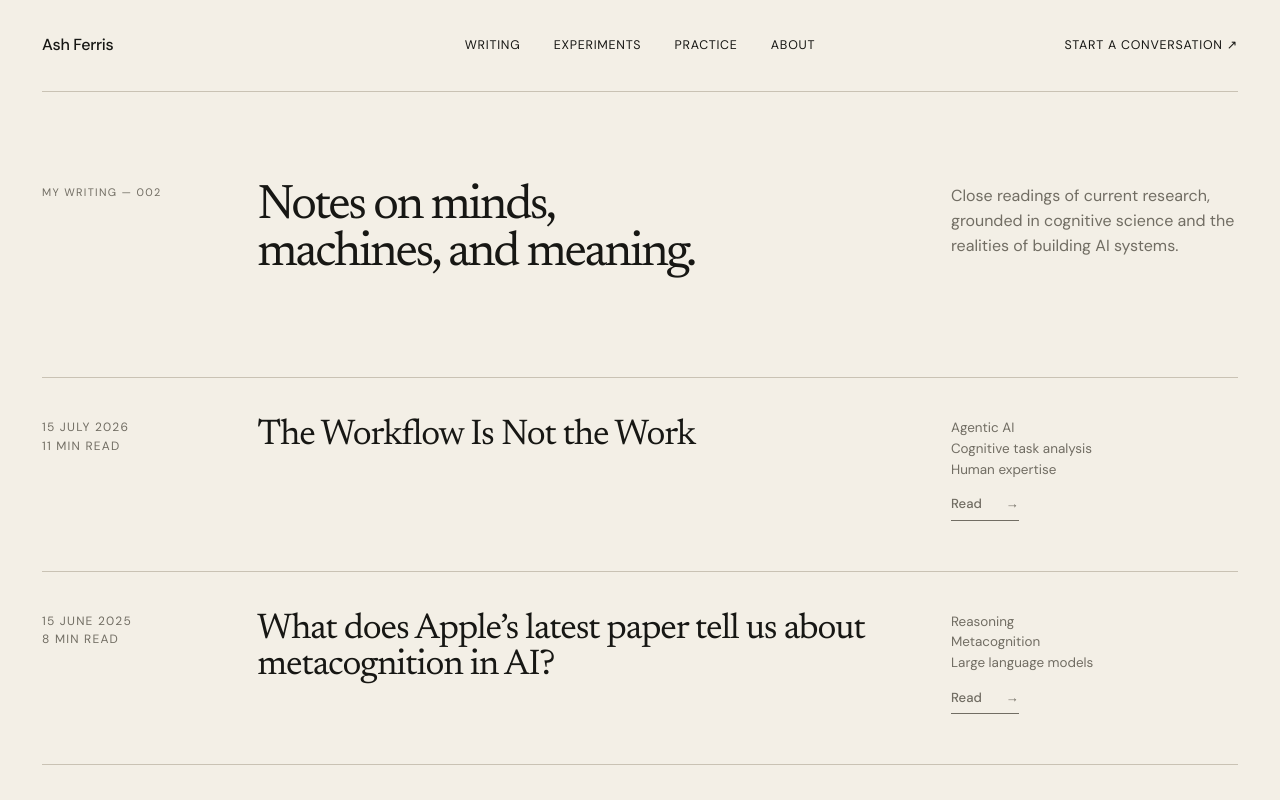
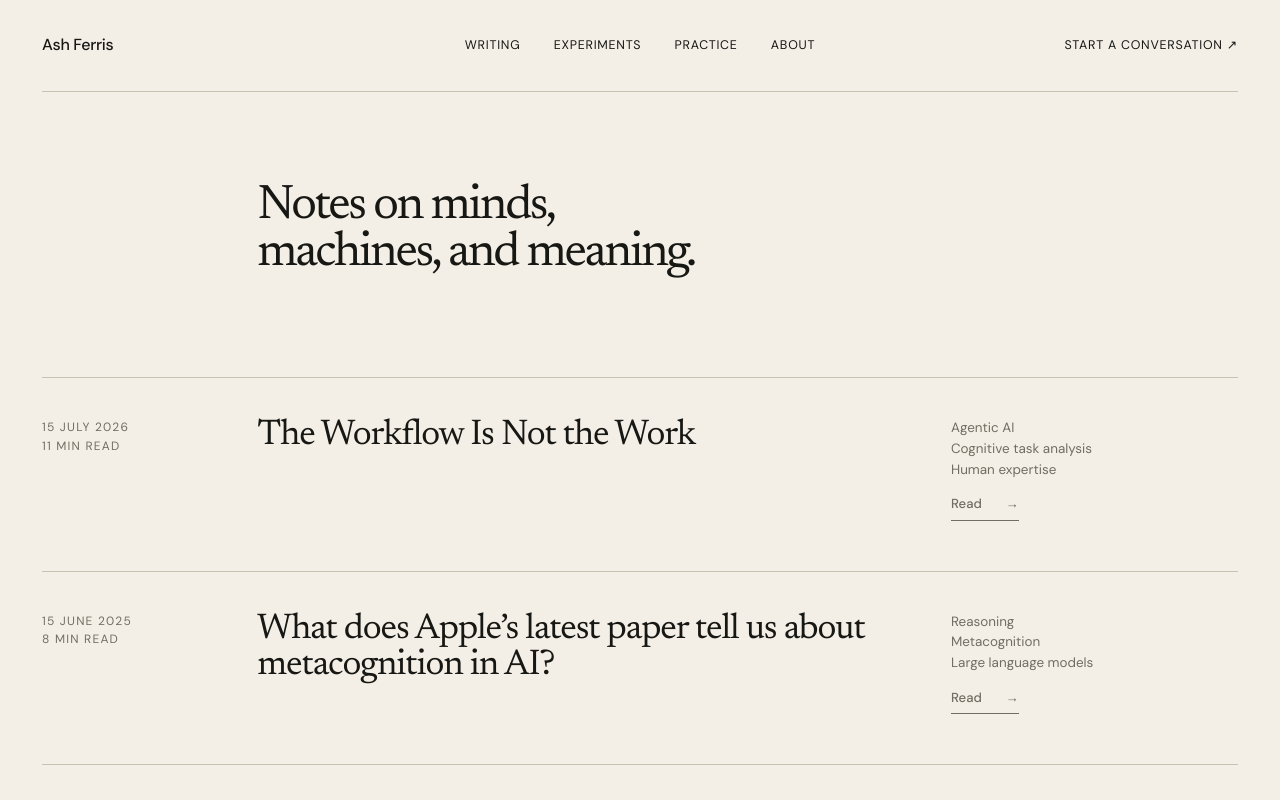
Before and after one commit to ashjferris/ashjferris.github.io, a website: page writing.html in a window 1280 px wide. Shown: the top 800 px of the page. Drawn offline with Linux system fonts and the light colour scheme.

Commit message:
Simplify writing page introduction

```diff
--- a/writing.html
+++ b/writing.html
@@ -12,7 +12,7 @@
   <a class="skip-link" href="#main">Skip to content</a>
   <header class="site-header"><a class="wordmark" href="index.html">Ash Ferris</a><nav aria-label="Primary navigation"><a href="writing.html" aria-current="page">Writing</a><a href="experiments.html">Experiments</a><a href="practice.html">Practice</a><a href="about.html">About</a></nav><a class="header-contact" href="mailto:ashjferris@gmail.com">Start a conversation <span aria-hidden="true">↗</span></a></header>
   <main id="main">
-    <section class="page-hero"><p class="section-index">My writing — 002</p><h1>Notes on minds,<br>machines, and meaning.</h1><p>Close readings of current research, grounded in cognitive science and the realities of building AI systems.</p></section>
+    <section class="page-hero"><h1>Notes on minds,<br>machines, and meaning.</h1></section>
     <section class="writing-list" aria-label="Articles">
       <article class="writing-item"><p class="article-meta">15 July 2026<br>11 min read</p><h2><a href="workflow-not-work.html">The Workflow Is Not the Work</a></h2><aside><p>Agentic AI<br>Cognitive task analysis<br>Human expertise</p><a class="text-link" href="workflow-not-work.html">Read <span aria-hidden="true">→</span></a></aside></article>
       <article class="writing-item"><p class="article-meta">15 June 2025<br>8 min read</p><h2><a href="metacognition.html">What does Apple’s latest paper tell us about metacognition in AI?</a></h2><aside><p>Reasoning<br>Metacognition<br>Large language models</p><a class="text-link" href="metacognition.html">Read <span aria-hidden="true">→</span></a></aside></article>
```
